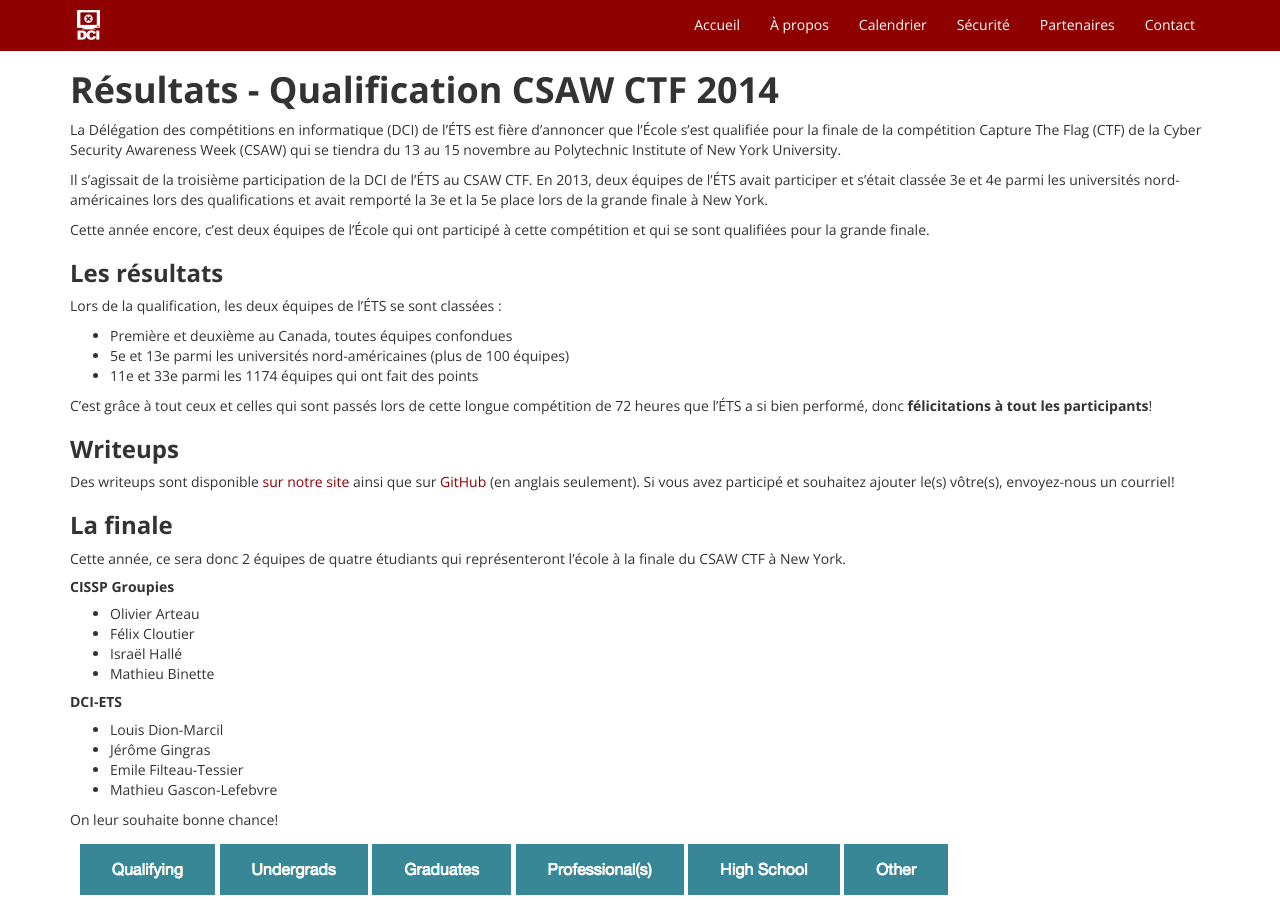
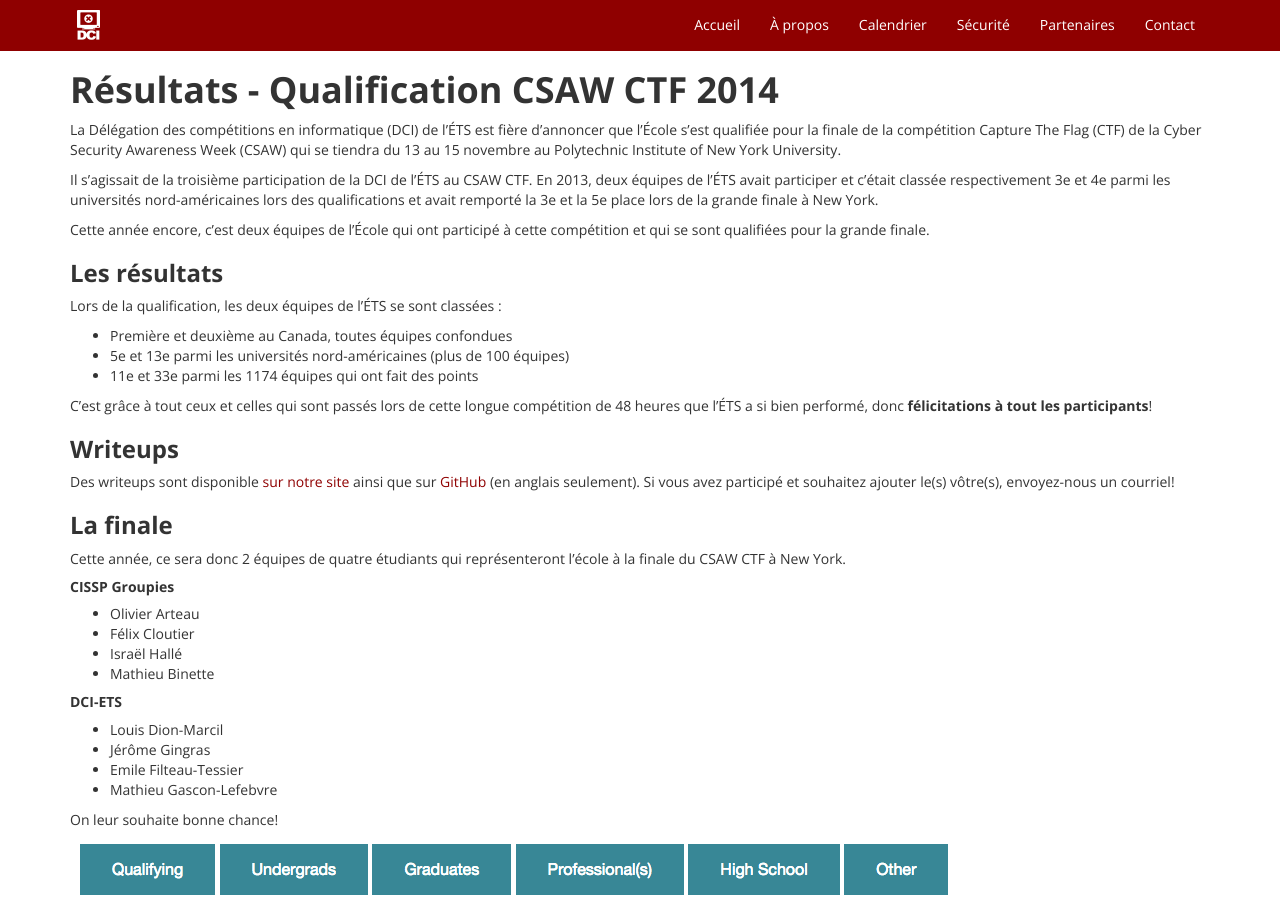
Before and after one commit to dciets/dciets.github.io, a Jekyll site: the page built from news/_posts/2014-09-23-resultats-qualification-csaw-ctf-2014.markdown, in a window 1280 px wide and 900 px high. Built offline with Jekyll 4.4.1, drawn with Linux system fonts in a browser that asks for light colours; Markdown is read by kramdown in place of the engine named in the settings; comment, search, counter and statistics services are not loaded.

Commit message:
More typos corrected

```diff
--- a/news/_posts/2014-09-23-resultats-qualification-csaw-ctf-2014.markdown
+++ b/news/_posts/2014-09-23-resultats-qualification-csaw-ctf-2014.markdown
@@ -7,7 +7,7 @@
 
 La Délégation des compétitions en informatique (DCI) de l’ÉTS est fière d’annoncer que l’École s’est qualifiée pour la finale de la compétition Capture The Flag (CTF) de la Cyber Security Awareness Week (CSAW) qui se tiendra du 13 au 15 novembre au Polytechnic Institute of New York University.
 
-Il s’agissait de la troisième participation de la DCI de l'ÉTS au CSAW CTF. En 2013, deux équipes de l'ÉTS avait participer et s'était classée 3e et 4e parmi les universités nord-américaines lors des qualifications et avait remporté la 3e et la 5e place lors de la grande finale à New York.
+Il s’agissait de la troisième participation de la DCI de l'ÉTS au CSAW CTF. En 2013, deux équipes de l'ÉTS avait participer et c'était classée respectivement 3e et 4e parmi les universités nord-américaines lors des qualifications et avait remporté la 3e et la 5e place lors de la grande finale à New York.
 
 Cette année encore, c'est deux équipes de l'École qui ont participé à cette compétition et qui se sont qualifiées pour la grande finale.
 
@@ -19,7 +19,7 @@
 * 5e et 13e parmi les universités nord-américaines (plus de 100 équipes)
 * 11e et 33e parmi les 1174 équipes qui ont fait des points
 
-C'est grâce à tout ceux et celles qui sont passés lors de cette longue compétition de 72 heures que l'ÉTS a si bien performé, donc __félicitations à tout les participants__!
+C'est grâce à tout ceux et celles qui sont passés lors de cette longue compétition de 48 heures que l'ÉTS a si bien performé, donc __félicitations à tout les participants__!
 
 ###Writeups
 
```
